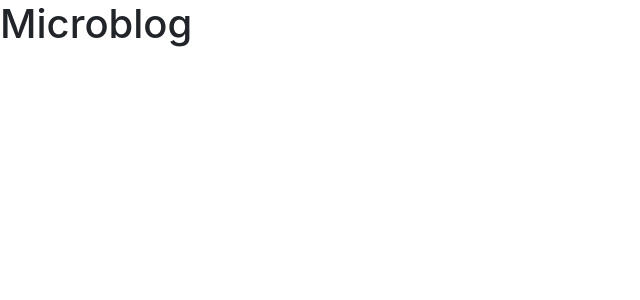
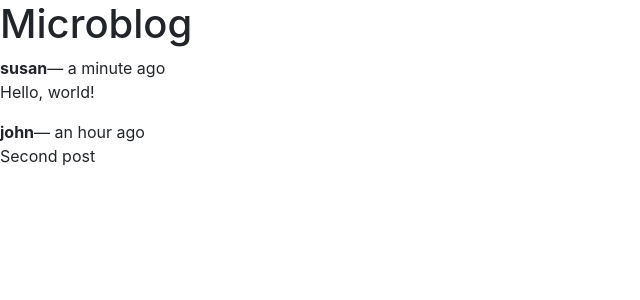
Before and after one commit to jpdesc/Microblog, a React (Create React App) app: page / in a window 1280 px wide. Shown: the top 300 px of the page, without its empty margins (0-640 px from the left). Built offline with nearby package versions, Linux system fonts and the light colour scheme.

Commit message:
Mock two posts and render with map

```diff
--- a/src/App.js
+++ b/src/App.js
@@ -1,6 +1,39 @@
 export default function App()
 {
+    const posts = [
+        {
+            id: 1,
+            text: 'Hello, world!',
+            timestamp: 'a minute ago',
+            author: {
+                username: 'susan',
+            },
+        },
+        {
+            id: 2,
+            text: 'Second post',
+            timestamp: 'an hour ago',
+            author: {
+                username: 'john',
+            },
+        },
+    ];
+
     return (
-        <h1>Microblog</h1>
+        <>
+            <h1>Microblog</h1>
+            {posts.map(post => {
+                return (
+                    <p>
+                        <b>
+                            {post.author.username}
+                        </b>
+                        &mdash; {post.timestamp}
+                        <br />
+                        {post.text}
+                    </p>
+                );
+            })}
+        </>
     );
 }
```
